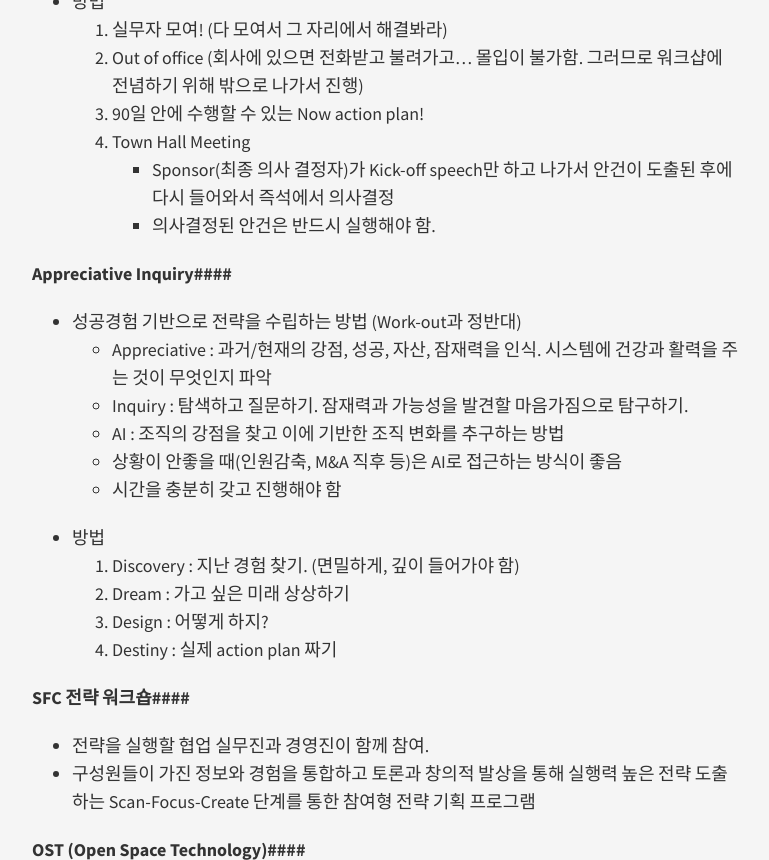
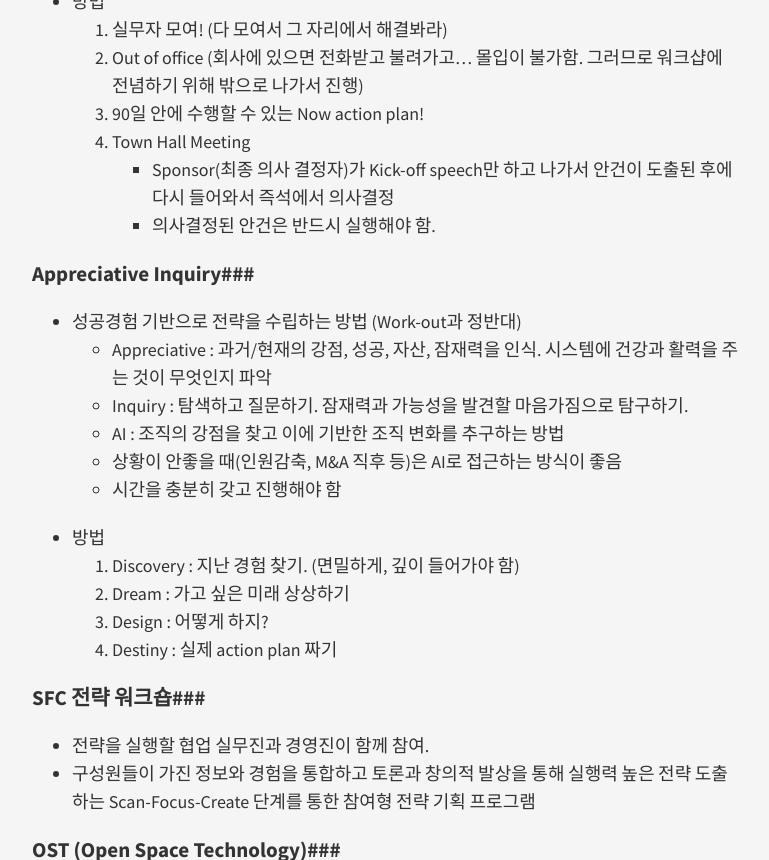
Before and after one commit to midaeng/articles, a Jekyll site: the page built from _posts/2013-08-06-facilitation.md, in a window 1280 px wide and 1400 px high, scrolled down 2576 px, cut to the strip 0-860 px from the top of the window. Shown: the whole strip, without its empty margins (253-1022 px from the left). Built offline with Jekyll 4.4.1, drawn with Linux system fonts in a browser that asks for light colours; nearby versions of some CDN libraries; Markdown is read by kramdown in place of the engine named in the settings; some of the changed text lies outside the part shown.

```diff
--- a/_posts/2013-08-06-facilitation.md
+++ b/_posts/2013-08-06-facilitation.md
@@ -38,7 +38,7 @@ Facilitator의 주요 역할을 키워드로 뽑아보면, **상황진단, 프
 Facilitation 의 활용 사례로는 GE workout, Appreciative Inquiry, SFC 전략 워크숍, OST 등이 있으며 이게 뭔지는 차례대로 한번 봅시다.
 
 
-####GE workout####
+###GE workout###
 
 <img class="alignnone size-full wp-image-58" src="https://raw.githubusercontent.com/midaeng/articles/gh-pages/images/blog/facilitation_02.png"/>
 
@@ -54,7 +54,7 @@ Facilitation 의 활용 사례로는 GE workout, Appreciative Inquiry, SFC 전
 
 
 
-####Appreciative Inquiry####
+###Appreciative Inquiry###
 
 * 성공경험 기반으로 전략을 수립하는 방법 (Work-out과 정반대)
   - Appreciative : 과거/현재의 강점, 성공, 자산, 잠재력을 인식. 시스템에 건강과 활력을 주는 것이 무엇인지 파악
@@ -70,14 +70,14 @@ Facilitation 의 활용 사례로는 GE workout, Appreciative Inquiry, SFC 전
 
 
 
-####SFC 전략 워크숍####
+###SFC 전략 워크숍###
 
 * 전략을 실행할 협업 실무진과 경영진이 함께 참여.
 * 구성원들이 가진 정보와 경험을 통합하고 토론과 창의적 발상을 통해 실행력 높은 전략 도출하는 Scan-Focus-Create 단계를 통한 참여형 전략 기획 프로그램
 
 
 
-####OST (Open Space Technology)####
+###OST (Open Space Technology)###
 
 <img class="alignnone size-full wp-image-58" src="https://raw.githubusercontent.com/midaeng/articles/gh-pages/images/blog/facilitation_03.png"/>
 
@@ -95,7 +95,7 @@ Facilitation은 **Opening - Idea gathering - Idea 체계화 - Decision making -
 각 단계 별로 사용할 수 있는 Tools에 대해 간단히 설명해보도록 하지요.
 
 
-####1. Opening####
+###1. Opening###
 
 <img class="alignnone size-full wp-image-58" src="https://raw.githubusercontent.com/midaeng/articles/gh-pages/images/blog/facilitation_04.png"/>
 
@@ -126,7 +126,7 @@ Facilitation은 **Opening - Idea gathering - Idea 체계화 - Decision making -
 
 
 
-####2. Idea gathering####
+###2. Idea gathering###
 
 <img class="alignnone size-full wp-image-58" src="https://raw.githubusercontent.com/midaeng/articles/gh-pages/images/blog/facilitation_05.png"/>
 
@@ -184,7 +184,7 @@ Facilitation은 **Opening - Idea gathering - Idea 체계화 - Decision making -
 * TRIZ
 
 
-####3. Idea 체계화####
+###3. Idea 체계화###
 
 <img class="alignnone size-full wp-image-58" src="https://raw.githubusercontent.com/midaeng/articles/gh-pages/images/blog/facilitation_06.png"/>
 
@@ -218,7 +218,7 @@ Facilitation은 **Opening - Idea gathering - Idea 체계화 - Decision making -
 * ToP Workshop Method의 체계화 원리 : Braingstormin - Clustering - Naming 의 순서로 체계화 하기
 
 
-####4. Decision making####
+###4. Decision making###
 
 <img class="alignnone size-full wp-image-58" src="https://raw.githubusercontent.com/midaeng/articles/gh-pages/images/blog/facilitation_07.png"/>
 
@@ -253,7 +253,7 @@ Facilitation은 **Opening - Idea gathering - Idea 체계화 - Decision making -
 <img class="alignnone size-full wp-image-58" src="https://raw.githubusercontent.com/midaeng/articles/gh-pages/images/blog/facilitation_17.png"/>
 
 
-####5. Closing####
+###5. Closing###
 
 A. 회의의 결과 확인
 B. Opening에서 확인했던 목표와 기대사항을 리뷰
@@ -279,7 +279,7 @@ D. 참가자 소감 청취 및 마무리
 <img class="alignnone size-full wp-image-58" src="https://raw.githubusercontent.com/midaeng/articles/gh-pages/images/blog/facilitation_20.png"/>
 
 
-####+ Planning, Attention####
+###+ Planning, Attention###
 
 <img class="alignnone size-full wp-image-58" src="https://raw.githubusercontent.com/midaeng/articles/gh-pages/images/blog/facilitation_21.png"/>
 
@@ -287,7 +287,7 @@ D. 참가자 소감 청취 및 마무리
 
 ##과연 이게 끝일까?##
 
-####DiSC####
+###DiSC###
 DiSC 검사를 통하여 조직에서의 내 성향과 서로 다른 성향끼리 어떤 점이 고맙고, 이런점은 보완했으면 좋겠는지를 알아봤습니다. (참고로 저는 생긴대로 사는 심플한 사람ㅋㅋㅋㅋ)
 
 <img class="alignnone size-full wp-image-58" src="https://raw.githubusercontent.com/midaeng/articles/gh-pages/images/blog/facilitation_22.png"/>
@@ -296,7 +296,7 @@ DiSC 검사를 통하여 조직에서의 내 성향과 서로 다른 성향끼
 DiSC는 인간의 행동유형(성격)을 구성하는 핵심 4개요소인 Dominance(주도형), Influence(사교형), Steadiness(안정형), Conscientiousness(신중형)의 약자임.
 
 
-####까다로운 참석자 대처법####
+###까다로운 참석자 대처법###
 회의 및 Workshop을 진행하면서 가장 어려운 점 중 하나가 까다로운 참석자 대처법이 아닐까 합니다.
 각 특징 별 대처 방안을 짧게 요약해봤습니다.
 
```
